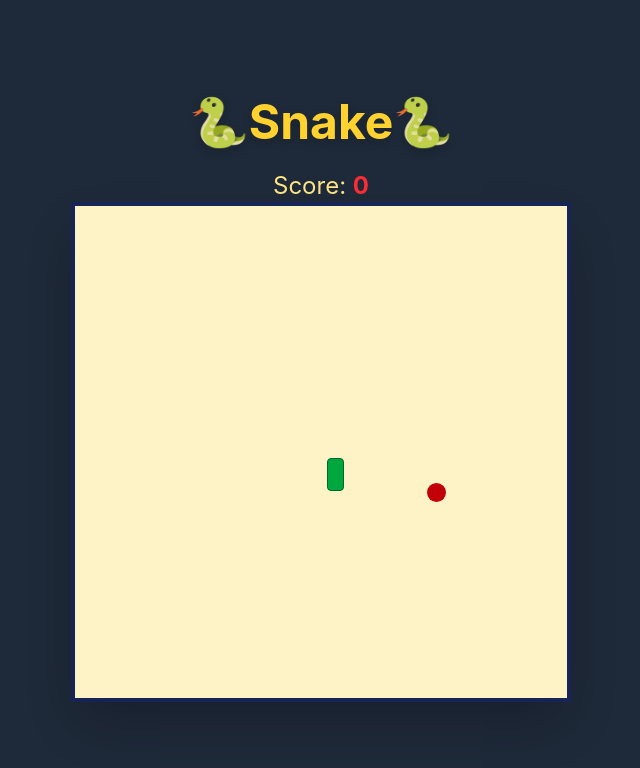
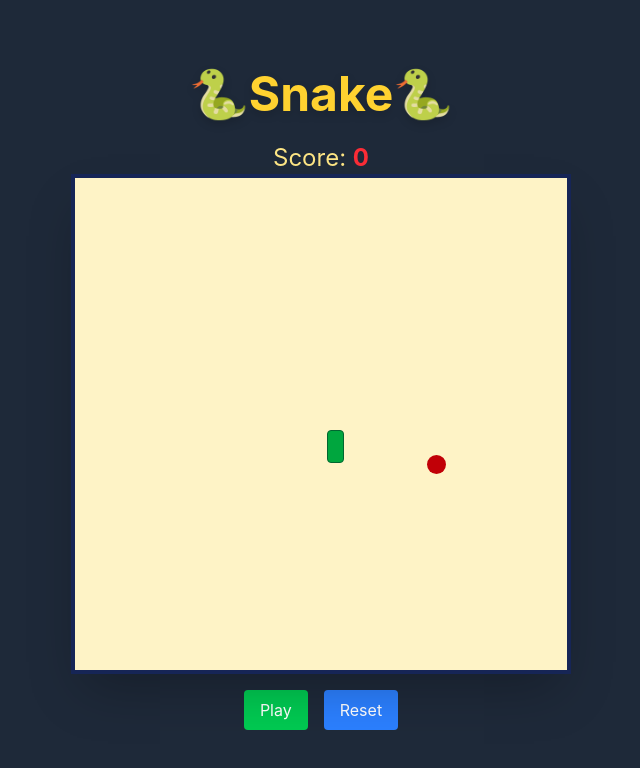
Before and after one commit to GabyYaneva/my-snake-game, a React (Vite) app: page / in a window 1280 px wide. Shown: the top 768 px of the page, without its empty margins (319-959 px from the left). Built offline with nearby package versions, Linux system fonts and the light colour scheme.

Commit message:
adding again refactored play,reset,gameover

```diff
--- a/src/App.jsx
+++ b/src/App.jsx
@@ -1,8 +1,9 @@
-import { useState, useEffect } from "react";
+import { useState, useEffect, useCallback } from "react";
 import Board from "./components/Board"
-import Apple, { generateRandomApple , handleAppleEaten } from "./components/Apple"
+import Apple, { generateRandomApple } from "./components/Apple"
 import Snake from "./components/Snake"
 import Controls from "./components/Controls"
+import GameState, { useGameState } from "./components/gameState"
 
 const GRID_SIZE = 20;
 const CELL_SIZE = 25;
@@ -13,6 +14,49 @@ export default function App() {
     const [applePosition, setApplePosition] = useState(() => generateRandomApple(GRID_SIZE));
     const [snakeBody, setSnakeBody] = useState([{ x: 10, y: 10 }]);
     const [direction, setDirection] = useState({ x: 1, y: 0 });
+    const { isPlaying, isGameOver, play, reset, checkGameOver } = useGameState();
+
+    const resetGame = () => {
+        reset();
+        setScore(0);
+        setApplePosition(generateRandomApple(GRID_SIZE));
+        setSnakeBody([{ x: 10, y: 10 }]);
+        setDirection({ x: 1, y: 0 });
+    };
+
+    const moveSnake = useCallback(() => {
+        setSnakeBody(currentSnake => {
+            const head = currentSnake[0];
+            const newHead = {
+                x: head.x + direction.x,
+                y: head.y + direction.y
+            };
+
+            if (checkGameOver(newHead, GRID_SIZE)) {
+                return currentSnake;
+            }
+
+            let newSnake = [newHead, ...currentSnake];
+
+            const ateApple = newHead.x === applePosition.x && newHead.y === applePosition.y;
+
+            if (!ateApple) {
+                newSnake = newSnake.slice(0, -1);
+            } else {
+                setScore(prev => prev + 10);
+                setApplePosition(generateRandomApple(GRID_SIZE, newSnake));
+            }
+
+            return newSnake;
+        });
+    }, [direction, applePosition, checkGameOver]);
+
+    useEffect(() => {
+        if (isPlaying && !isGameOver) {
+            const gameInterval = setInterval(moveSnake, 200);
+            return () => clearInterval(gameInterval);
+        }
+    }, [moveSnake, isPlaying, isGameOver]);
 
     return(
         <div className="min-h-screen bg-gray-800 flex flex-col items-center justify-center p-4">
@@ -26,6 +70,7 @@ export default function App() {
    <Snake snakeBody={snakeBody} cellSize={CELL_SIZE} />
    <Apple position={applePosition} cellSize={CELL_SIZE} />
 </Board>
+<GameState isPlaying={isPlaying} isGameOver={isGameOver} onPlay={play} onReset={resetGame} />
 <Controls onDirectionChange={setDirection} currentDirection={direction} />
 
         </div>
--- a/src/components/gameState.jsx
+++ b/src/components/gameState.jsx
@@ -1 +1,64 @@
-play reset gameOver
+import { useState } from 'react';
+
+export function useGameState() {
+    const [isPlaying, setIsPlaying] = useState(false);
+    const [isGameOver, setIsGameOver] = useState(false);
+
+    const play = () => {
+        if (!isGameOver) {
+            setIsPlaying(true);
+        }
+    };
+
+    const reset = () => {
+        setIsPlaying(false);
+        setIsGameOver(false);
+    };
+
+    const checkGameOver = (snakeHead, gridSize) => {
+        const { x, y } = snakeHead;
+        if (x < 0 || x >= gridSize || y < 0 || y >= gridSize) {
+            setIsPlaying(false);
+            setIsGameOver(true);
+            return true;
+        }
+        return false;
+    };
+
+    return {
+        isPlaying,
+        isGameOver,
+        play,
+        reset,
+        checkGameOver
+    };
+}
+
+export default function GameState({ isPlaying, isGameOver, onPlay, onReset }) {
+    return (
+        <div className="flex gap-4 mt-4">
+            <button
+                onClick={onPlay}
+                disabled={isGameOver}
+                className={`px-4 py-2 rounded ${
+                    isGameOver
+                        ? 'bg-gray-500 cursor-not-allowed'
+                        : 'bg-green-500 hover:bg-green-600 text-white'
+                }`}
+            >
+                {isPlaying ? 'Playing' : 'Play'}
+            </button>
+            <button
+                onClick={onReset}
+                className="px-4 py-2 bg-blue-500 hover:bg-blue-600 text-white rounded"
+            >
+                Reset
+            </button>
+            {isGameOver && (
+                <div className="text-red-500 font-bold">
+                    Game Over!
+                </div>
+            )}
+        </div>
+    );
+}
```
